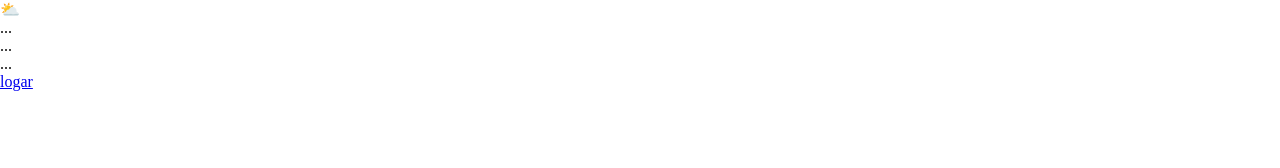
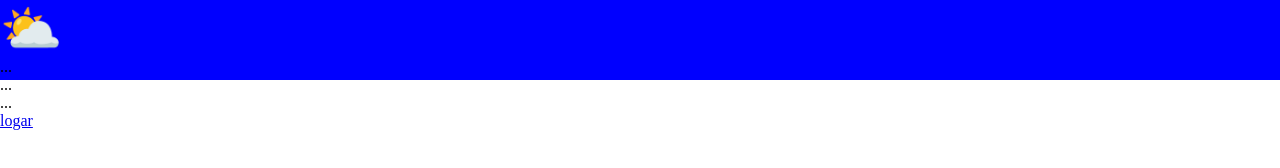
Before and after one commit to Sonbr22/site-clima, a plain HTML site: page index.html in a window 1280 px wide. Drawn offline with Linux system fonts and the light colour scheme.

Commit message:
css basico da tag nav

```diff
--- a/styles.css
+++ b/styles.css
@@ -1,5 +1,21 @@
-*{
-    margin: 0%;
-    padding: 0%;
-    box-sizing: border-box;
+*{margin: 0%; padding:0%}
+h4{
+    color: red;
 }
+#login{
+
+}
+
+#resgister{
+
+}
+
+header{
+    background-color: blue;
+    height: 80px;
+    width: 100%;
+}
+
+#logo{
+    font-size: 50px;
+}
```
